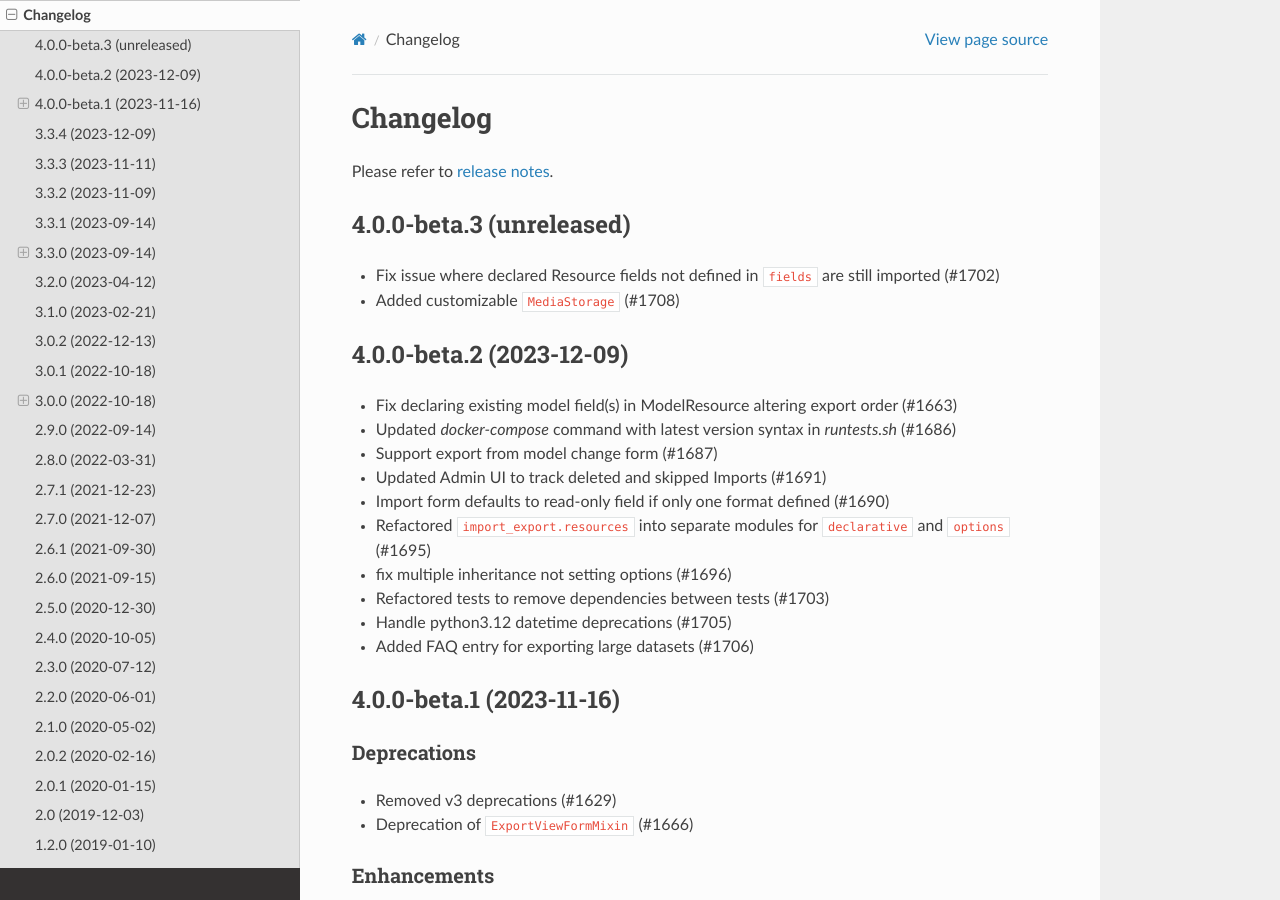
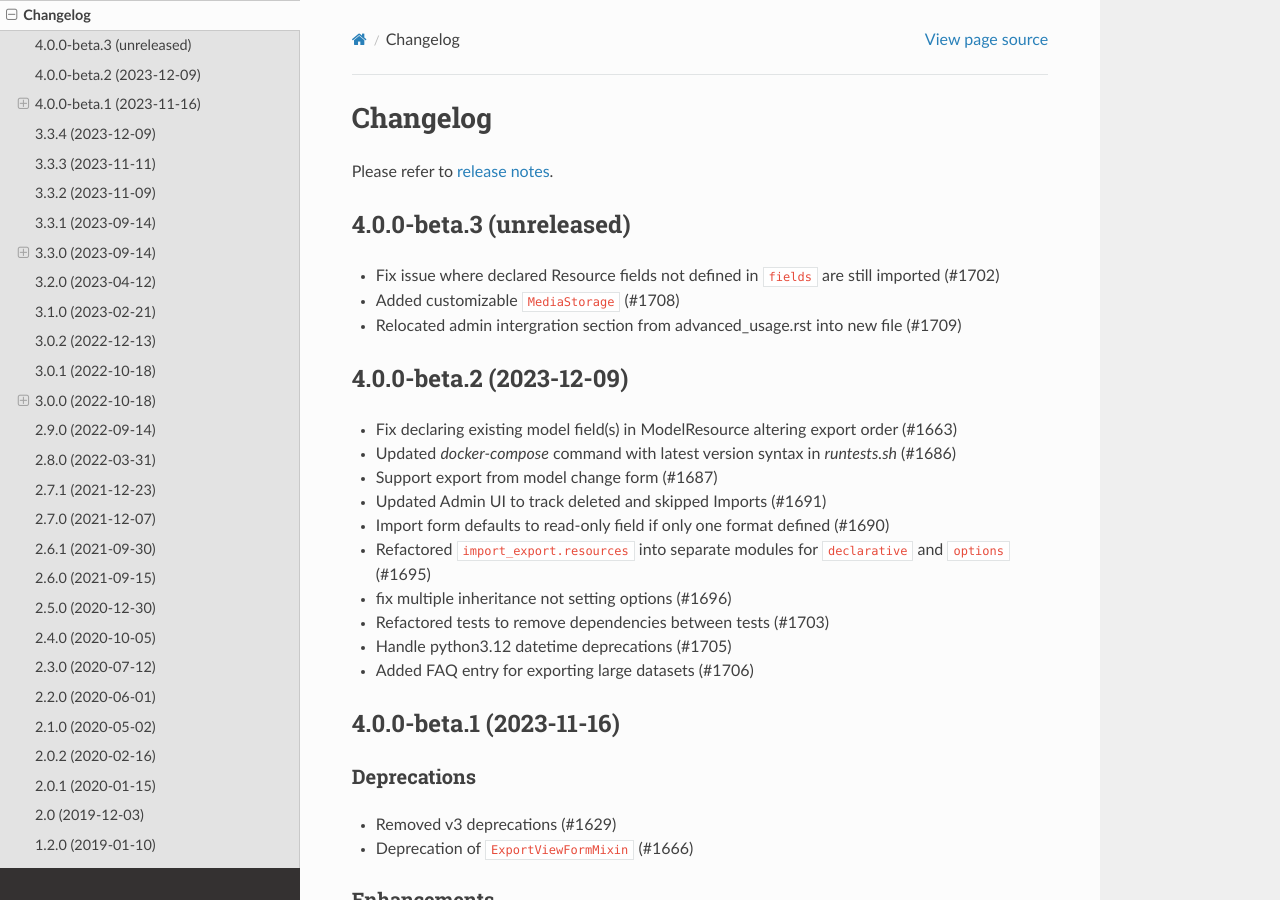
Before and after one commit to django-import-export/django-import-export, a Sphinx documentation site: the page built from docs/changelog.rst, in a window 1280 px wide and 900 px high. Built offline with Sphinx 7.4.7 and the Read the Docs theme 2.0.0, drawn with Linux system fonts in a browser that asks for light colours; pages that are not in the unit, such as notebooks, are missing from menus; the version number could not be read and is left out; cross-references to code outside the pages are shown as plain code.

Commit message:
updated changelog

```diff
--- a/docs/changelog.rst
+++ b/docs/changelog.rst
@@ -8,6 +8,7 @@ Please refer to :doc:`release notes<release_notes>`.
 
 - Fix issue where declared Resource fields not defined in ``fields`` are still imported (#1702)
 - Added customizable ``MediaStorage`` (#1708)
+- Relocated admin intergration section from advanced_usage.rst into new file (#1709)
 
 4.0.0-beta.2 (2023-12-09)
 -------------------------
```
